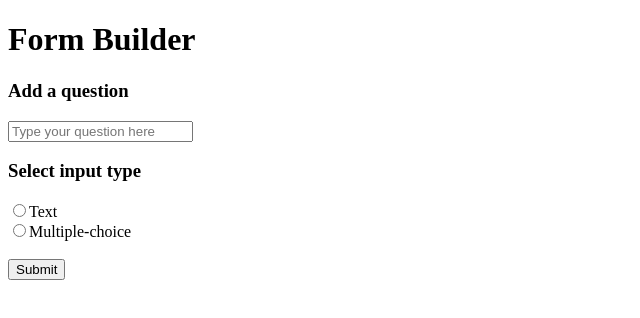
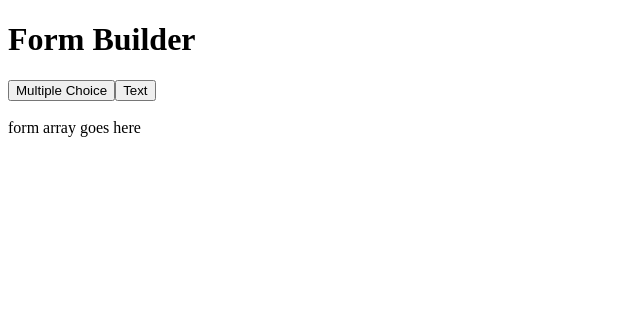
Before and after one commit to azaespa/XaltiusAcademy, an Angular app in the folder sb-refactor/: page / in a window 1280 px wide. Shown: the top 318 px of the page, without its empty margins (0-640 px from the left). Built offline with nearby package versions, Linux system fonts and the light colour scheme.

Commit message:
Changed how form builder works.

```diff
--- a/sb-refactor/src/app/data.service.ts
+++ b/sb-refactor/src/app/data.service.ts
@@ -8,7 +8,6 @@ import { Subject } from 'rxjs';
 export class DataService {
   public data = new Subject<any>();
   public questionForm = new Subject<FormGroup>();
-  public editQuestionForm = new Subject<FormGroup>();
 
   constructor() {}
 
@@ -16,10 +15,6 @@ export class DataService {
     this.data.next(_data);
   }
 
-  editForm(_editQuestionForm: FormGroup) {
-    this.editQuestionForm.next(_editQuestionForm);
-  }
-
   sendForm(_questionForm: FormGroup) {
     this.questionForm.next(_questionForm);
   }
--- a/sb-refactor/src/app/form-builder/form-builder.component.html
+++ b/sb-refactor/src/app/form-builder/form-builder.component.html
@@ -1,5 +1,5 @@
 <h1>Form Builder</h1>
-<form [formGroup]="questionForm" (ngSubmit)="sendForm()">
+<!-- <form *ngIf="false" [formGroup]="questionForm" (ngSubmit)="sendForm()">
     <h3>Add a question</h3>
     <input type="text" name="question" formControlName="question" placeholder="Type your question here">
     <br>
@@ -28,8 +28,56 @@
     <label>Multiple-choice</label>
     <br>
 
-    <!-- {{ questionForm.value | json} -->
+    {{ questionForm.value | json}
 
     <br>
     <button type="submit">Submit</button>
-</form>
+</form> -->
+
+<!-- When multiple choice is clicked, the FormGroup Question1 will be pushed to FormArray which will then looped through in the view -->
+<!-- In the view, all questions is editable -->
+<!-- It can be publish after editing -->
+<!-- Published version will go to another component -->
+<!-- Admin view = full editing function -->
+<!-- User view = Only answering function -->
+<button type="button" (click)="createMcForm()">Multiple Choice</button>
+<button type="button" (click)="createTextForm()">Text</button>
+<br>
+<br>
+form array goes here
+<div [formGroup]="surveyForm">
+    <div formArrayName="questionForms">
+        <div *ngFor="let qf of questionForms.controls; let i = index" [formGroupName]="i">
+            <ng-container *ngIf="qf.value['answerType'] == 'text'; else multipleChoice">
+                <input type="text" placeholder="Type your question here..." formControlName="question">
+                <br>
+                <input type="text" placeholder="Their answer will go here..." disabled>
+            </ng-container>
+            <ng-template #multipleChoice>
+                <ng-container *ngIf="qf.value['answerType'] == 'multipleChoice'">
+                    <input type="text" name="" id="" formControlName="question">
+                    <br>
+                    <div formGroupName="choices">
+                        <input type="radio" name="" id="" disabled>
+                        <input type="text" name="choiceA" id="" formControlName="choiceA"
+                            placeholder="Answer placeholder">
+                        <br>
+                        <input type="radio" name="" id="" disabled>
+                        <input type="text" name="choiceB" id="" formControlName="choiceB"
+                            placeholder="Answer placeholder">
+                        <br>
+                        <input type="radio" name="" id="" disabled>
+                        <input type="text" name="choiceC" id="" formControlName="choiceC"
+                            placeholder="Answer placeholder">
+                        <br>
+                        <input type="radio" name="" id="" disabled>
+                        <input type="text" name="choiceD" id="" formControlName="choiceD"
+                            placeholder="Answer placeholder">
+                    </div>
+                </ng-container>
+            </ng-template>
+            <br>
+            {{ qf.value | json }}
+        </div>
+    </div>
+</div>
--- a/sb-refactor/src/app/form-builder/form-builder.component.ts
+++ b/sb-refactor/src/app/form-builder/form-builder.component.ts
@@ -1,6 +1,6 @@
 import { Component, OnInit } from '@angular/core';
 import { DataService } from '../data.service';
-import { FormBuilder, FormGroup } from '@angular/forms';
+import { FormArray, FormBuilder, FormGroup } from '@angular/forms';
 
 @Component({
   selector: 'app-form-builder',
@@ -8,10 +8,7 @@ import { FormBuilder, FormGroup } from '@angular/forms';
   styleUrls: ['./form-builder.component.css'],
 })
 export class FormBuilderComponent implements OnInit {
-  question: string = '';
-
-  questionForm: FormGroup = new FormGroup({});
-  choicesForm: FormGroup = new FormGroup({});
+  surveyForm: FormGroup = new FormGroup({});
 
   constructor(
     private dataService: DataService,
@@ -19,39 +16,40 @@ export class FormBuilderComponent implements OnInit {
   ) {}
 
   ngOnInit(): void {
-    this.questionForm = this.formBuilder.group({
+    this.surveyForm = this.formBuilder.group({
+      questionForms: this.formBuilder.array([]),
+    });
+  }
+
+  get questionForms(): FormArray {
+    return this.surveyForm.controls['questionForms'] as FormArray;
+  }
+
+  createMcForm() {
+    this.questionForms.push(
+      this.formBuilder.group({
         question: [''],
-      answerType: [''],
-    });
-
-    this.choicesForm = this.formBuilder.group({
+        answerType: ['multipleChoice'],
+        choices: this.formBuilder.group({
           choiceA: [''],
           choiceB: [''],
           choiceC: [''],
           choiceD: [''],
-    });
+        }),
+      })
+    );
+  }
 
-    this.questionForm.controls['answerType'].valueChanges.subscribe(
-      (answerTypeVal) => {
-        if (answerTypeVal == 'text') {
-          this.questionForm.removeControl('choices');
-        } else if (answerTypeVal == 'multiple-choice') {
-          this.questionForm.addControl('choices', this.choicesForm);
-        }
-      }
+  createTextForm() {
+    this.questionForms.push(
+      this.formBuilder.group({
+        question: [''],
+        answerType: ['text'],
+      })
     );
-
-    this.dataService.editQuestionForm.subscribe({
-      next: (editQuestionFormVal) => {
-        this.questionForm.value['question'] = editQuestionFormVal.value['question']
-        this.questionForm.value['answerType'] = editQuestionFormVal.value['answerType']
-
-        console.log(this.questionForm)
-      },
-    });
   }
 
   sendForm() {
-    this.dataService.sendForm(this.questionForm);
+    // this.dataService.sendForm(this.questionForm);
   }
 }
--- a/sb-refactor/src/app/survey-form/survey-form.component.html
+++ b/sb-refactor/src/app/survey-form/survey-form.component.html
@@ -8,7 +8,6 @@
                 <h3>Question {{ i+1 }}</h3>
                 <p>{{ qf.value['question'] }}</p>
                 <input type="text" name="" id="">
-                <button type="button" (click)="editForm(qf)">Edit</button>
             </ng-container>
             <ng-template #multipleChoice>
                 <ng-container>
--- a/sb-refactor/src/app/survey-form/survey-form.component.ts
+++ b/sb-refactor/src/app/survey-form/survey-form.component.ts
@@ -1,6 +1,11 @@
 import { Component, OnInit } from '@angular/core';
 import { DataService } from '../data.service';
-import { FormGroup, FormArray, FormBuilder, AbstractControl } from '@angular/forms';
+import {
+  FormGroup,
+  FormArray,
+  FormBuilder,
+  AbstractControl,
+} from '@angular/forms';
 
 @Component({
   selector: 'app-survey-form',
@@ -10,7 +15,6 @@ import { FormGroup, FormArray, FormBuilder, AbstractControl } from '@angular/for
 export class SurveyFormComponent implements OnInit {
   question: string = 'test';
   answerType: string = '';
-  editQuestionForm: boolean = false;
 
   surveyForm: FormGroup = new FormGroup({});
 
@@ -41,8 +45,4 @@ export class SurveyFormComponent implements OnInit {
   get questionForms(): FormArray {
     return this.surveyForm.controls['questionForms'] as FormArray;
   }
-
-  editForm(qf: AbstractControl) {
-    this.dataService.editForm(qf as FormGroup);
-  }
 }
```
Lines whose indentation alone changed are shown as unchanged.
